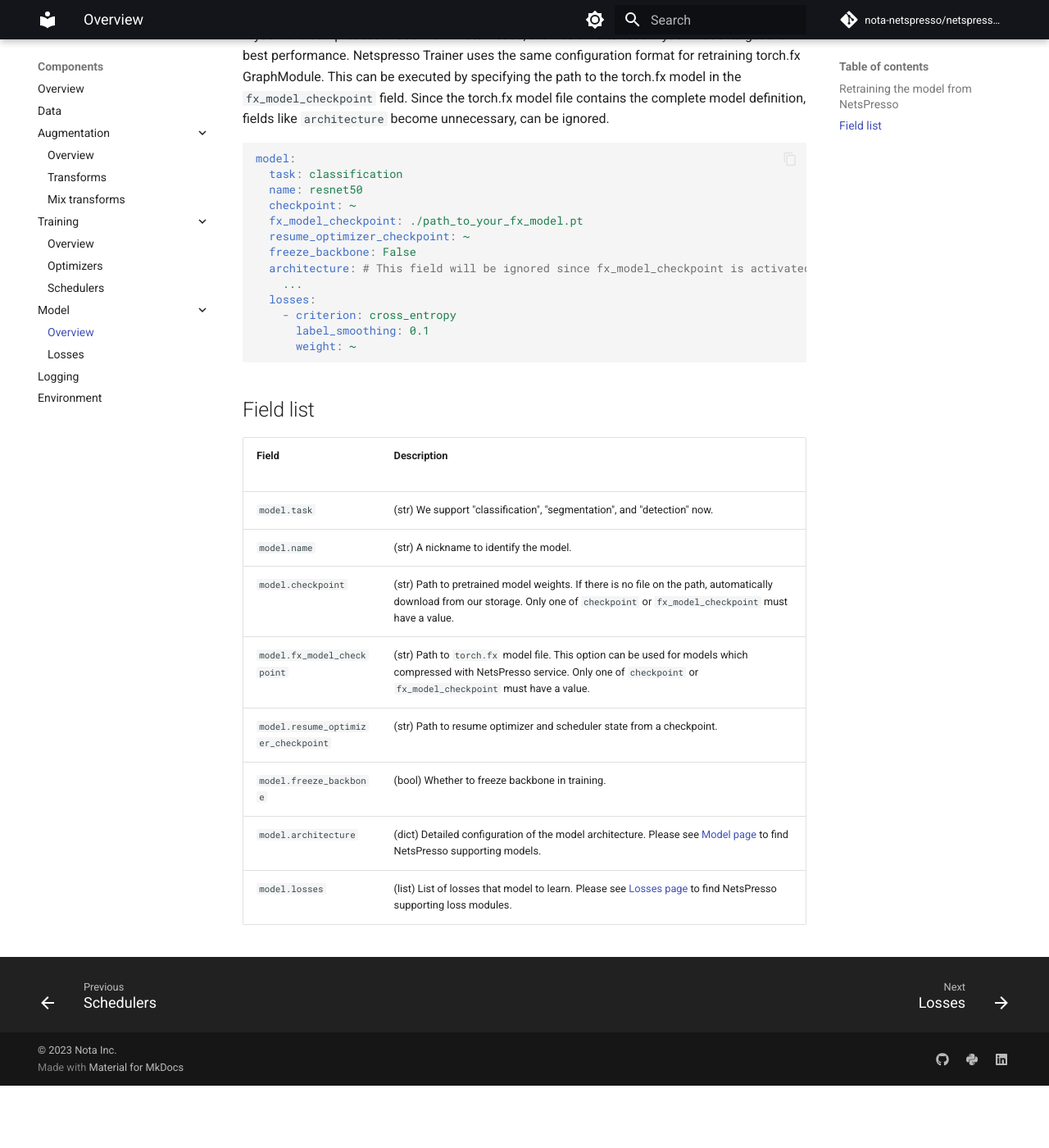
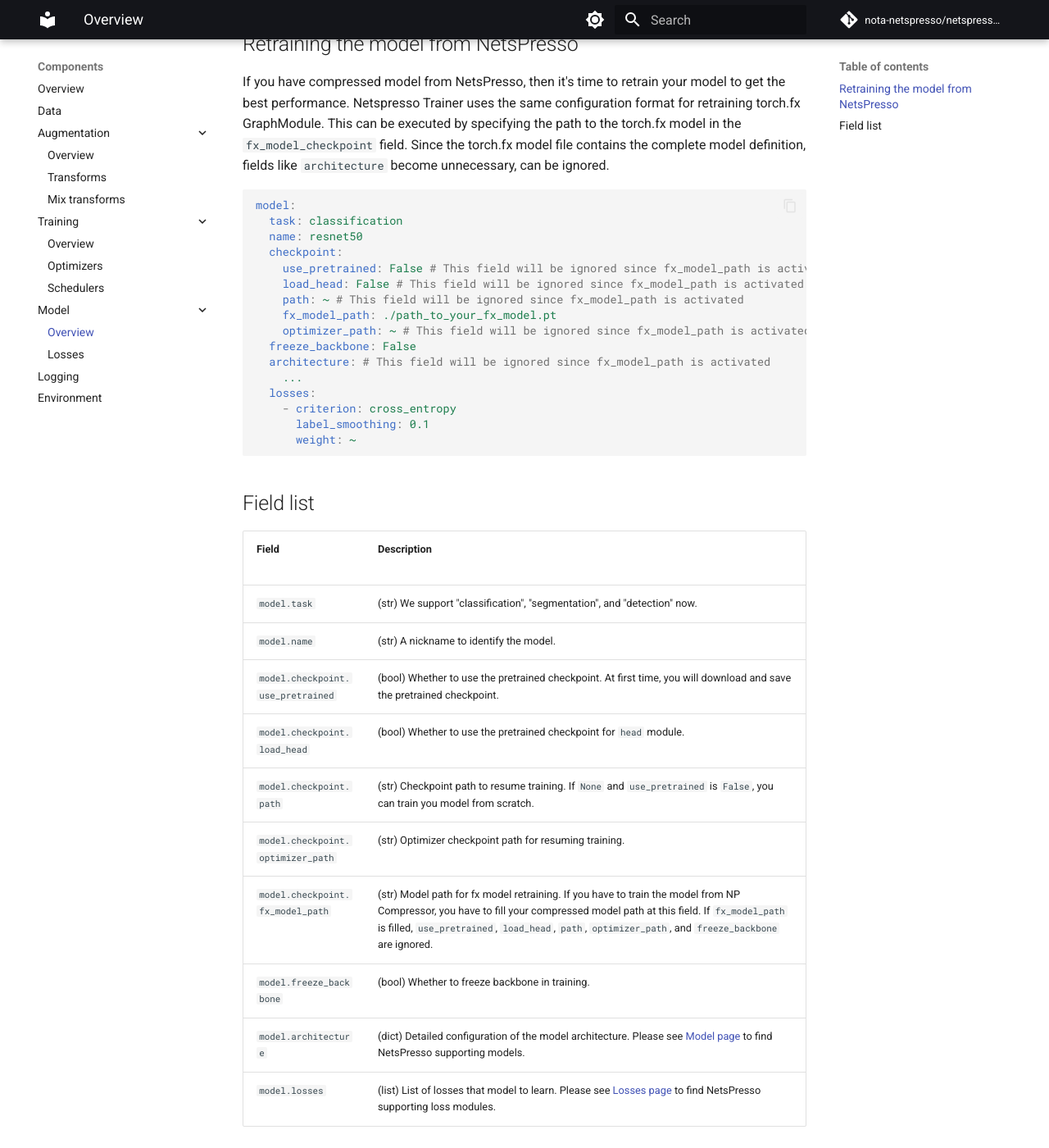
Before and after one commit to Nota-NetsPresso/netspresso-trainer, an MkDocs documentation site: the page built from docs/components/model/overview.md, in a window 1280 px wide and 1400 px high, scrolled down 923 px. Shown: the whole window at 82% size. Built offline with MkDocs 1.6.1 and Material for MkDocs 9.7.7, drawn with Linux system fonts in a browser that asks for light colours; comment, search, counter and statistics services are not loaded; before the commit the page ends 2247 px from its top, so only the background shows below that; some of the changed text lies outside the part shown.

Commit message:
Update components-model overview page

```diff
--- a/docs/components/model/overview.md
+++ b/docs/components/model/overview.md
@@ -8,9 +8,12 @@
 model:
   task: classification
   name: resnet50
-  checkpoint: ./weights/resnet/resnet50.safetensors
-  fx_model_checkpoint: ~
-  resume_optimizer_checkpoint: ~
+  checkpoint:
+    use_pretrained: True
+    load_head: False
+    path: ~
+    fx_model_path: ~
+    optimizer_path: ~
   freeze_backbone: False
   architecture:
     full:
@@ -31,11 +34,14 @@
 model:
   task: classification
   name: resnet50
-  checkpoint: ~
-  fx_model_checkpoint: ./path_to_your_fx_model.pt
-  resume_optimizer_checkpoint: ~
+  checkpoint:
+    use_pretrained: False # This field will be ignored since fx_model_path is activated
+    load_head: False # This field will be ignored since fx_model_path is activated
+    path: ~ # This field will be ignored since fx_model_path is activated
+    fx_model_path: ./path_to_your_fx_model.pt
+    optimizer_path: ~ # This field will be ignored since fx_model_path is activated
   freeze_backbone: False
-  architecture: # This field will be ignored since fx_model_checkpoint is activated
+  architecture: # This field will be ignored since fx_model_path is activated
     ...
   losses:
     - criterion: cross_entropy
@@ -51,9 +57,11 @@
 |---|---|
 | `model.task` | (str) We support "classification", "segmentation", and "detection" now. |
 | `model.name` | (str) A nickname to identify the model. |
-| `model.checkpoint` | (str) Path to pretrained model weights. If there is no file on the path, automatically download from our storage. Only one of `checkpoint` or `fx_model_checkpoint` must have a value. |
-| `model.fx_model_checkpoint` | (str) Path to `torch.fx` model file. This option can be used for models which compressed with NetsPresso service. Only one of `checkpoint` or `fx_model_checkpoint` must have a value. |
-| `model.resume_optimizer_checkpoint` | (str) Path to resume optimizer and scheduler state from a checkpoint. |
+| `model.checkpoint.use_pretrained` | (bool) Whether to use the pretrained checkpoint. At first time, you will download and save the pretrained checkpoint. |
+| `model.checkpoint.load_head` | (bool) Whether to use the pretrained checkpoint for `head` module. |
+| `model.checkpoint.path` | (str) Checkpoint path to resume training. If `None` and `use_pretrained` is `False`, you can train you model from scratch. |
+| `model.checkpoint.optimizer_path` | (str) Optimizer checkpoint path for resuming training. |
+| `model.checkpoint.fx_model_path` | (str) Model path for fx model retraining. If you have to train the model from NP Compressor, you have to fill your compressed model path at this field. If `fx_model_path` is filled, `use_pretrained`, `load_head`, `path`, `optimizer_path`, and `freeze_backbone` are ignored. |
 | `model.freeze_backbone` | (bool) Whether to freeze backbone in training. |
 | `model.architecture` | (dict) Detailed configuration of the model architecture. Please see [Model page](../../../models/overview) to find NetsPresso supporting models. |
 | `model.losses` | (list) List of losses that model to learn. Please see [Losses page](../losses/) to find NetsPresso supporting loss modules. |
```
